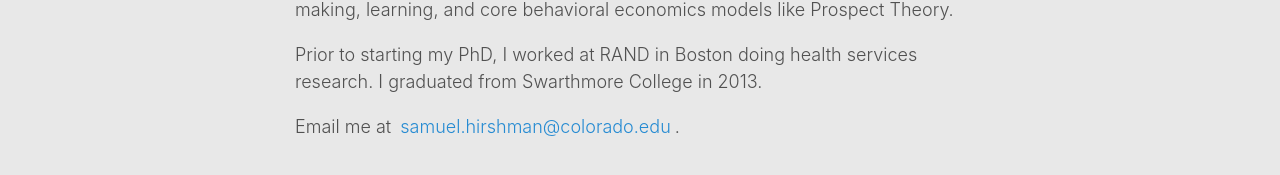
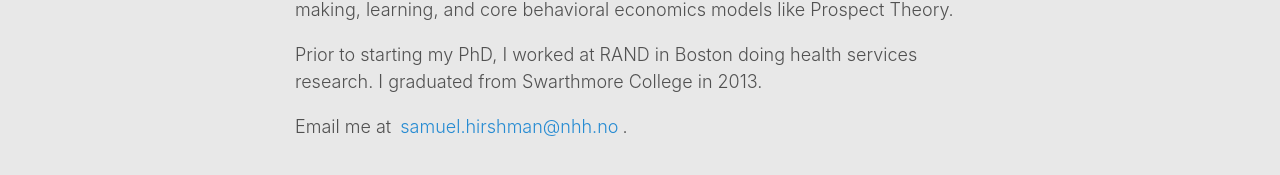
Before and after one commit to shirshma/shirshma.github.io, a Jekyll site: the page built from index.md, in a window 1280 px wide. Shown: the part 489-664 px from the top of the page. Built offline with Jekyll 4.4.1, drawn with Linux system fonts in a browser that asks for light colours.

Commit message:
Update index.md

```diff
--- a/index.md
+++ b/index.md
@@ -10,4 +10,4 @@ I’m a Post Doc at the CU-Boulder Leeds School of Business. In Fall 2021, I wil
 <p> Prior to starting my PhD, I worked at RAND in Boston doing health services research. I graduated from Swarthmore College in 2013.
 
 <p>
-Email me at <a href="mailto:samuel.hirshman@colorado.edu">samuel.hirshman@colorado.edu</a>.
+Email me at <a href="mailto:samuel.hirshman@nhh.no">samuel.hirshman@nhh.no</a>.
```
